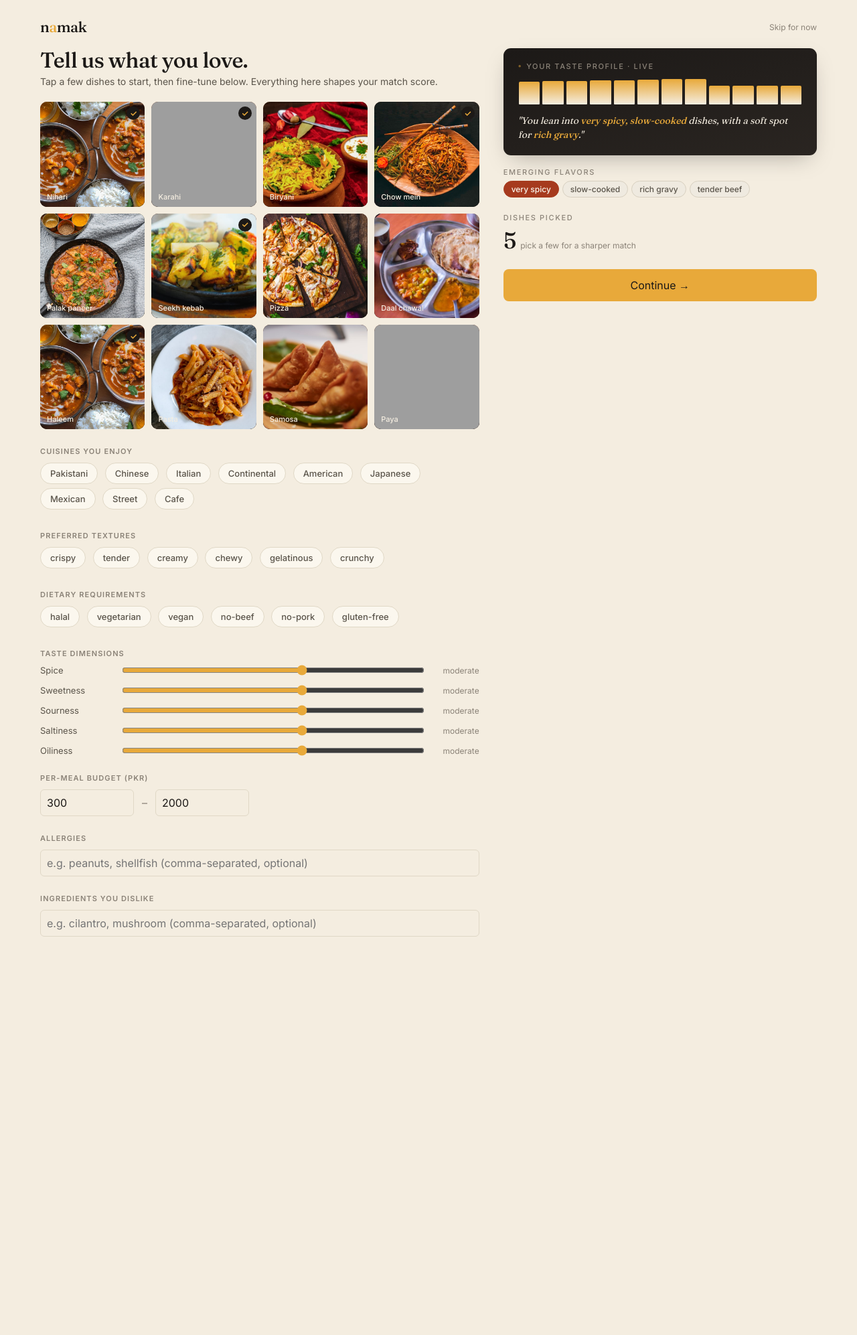
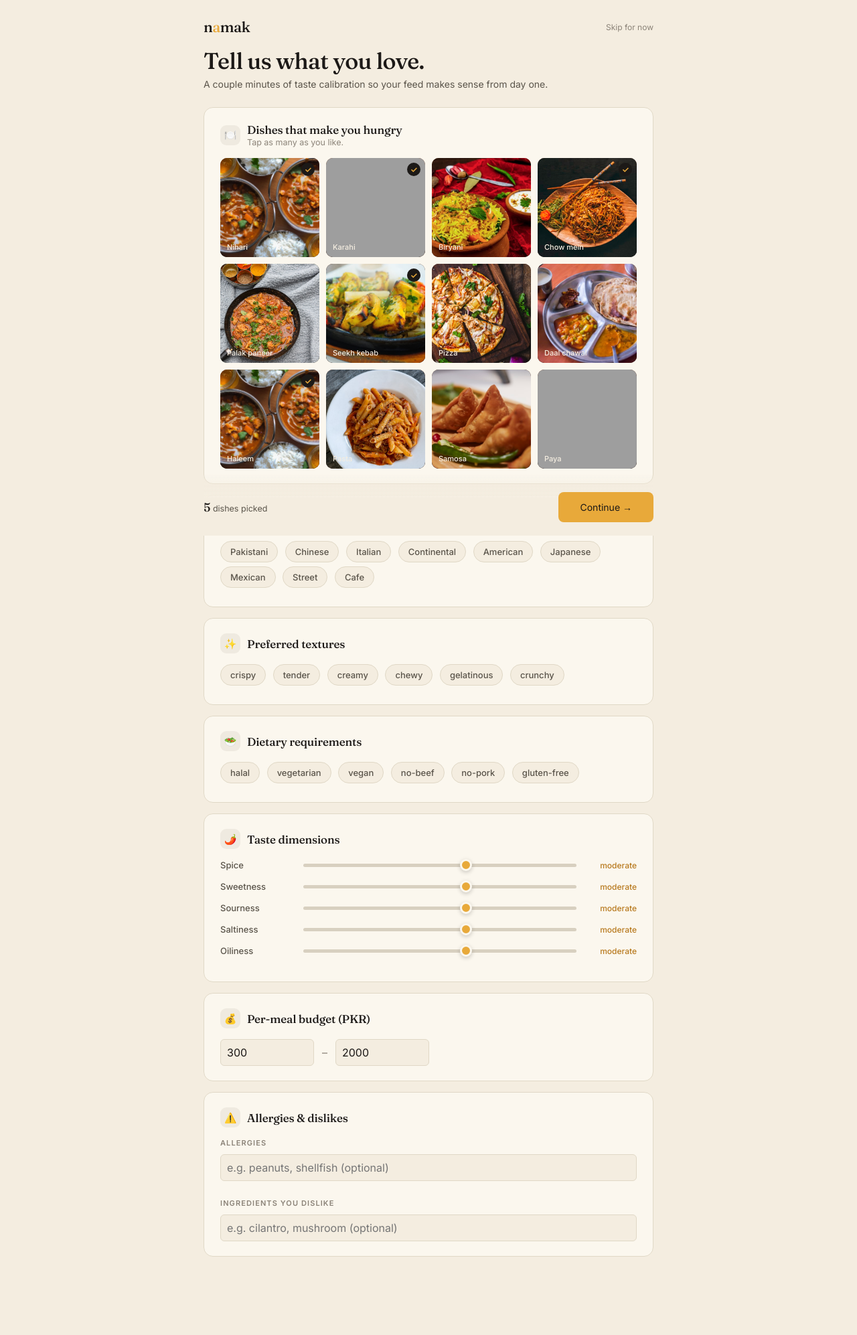
Before and after one commit to Ghanwa-Siddiqui/food-palate-recommendation, a FastAPI app: page /app/onboarding in a window 1280 px wide. Shown: the whole page at 67% size. Before the commit the page ends 1399 px from the top, so only its background shows below. Run offline with FastAPI, Linux system fonts and the light colour scheme; grey boxes are pictures that could not be loaded.

Commit message:
Onboarding: drop the fake live-preview card, redesign as a clean preferences form
Per explicit request: remove the "taste profile - live" card, vector
bars, narrative sentence, and "emerging flavors" chips entirely — it was
a gimmick, not something the user wanted on this page. Also asked for a
more attractive, smoother, better-themed UI.

- Removed the two-column split and the whole preview sidebar. This is now
  a single, well-organized preferences form: each question (dishes,
  cuisines, textures, dietary, taste sliders, budget, allergies/dislikes)
  is its own card with an icon, title, and consistent spacing.
- Custom-styled range sliders (colored thumb, smooth hover scale) instead
  of unstyled OS-default sliders.
- Chip choices get a lift + shadow on hover/select instead of a flat
  color swap, for a more tactile feel.
- Sticky bottom action bar (pick count + Continue) that stays reachable
  while scrolling the now-longer single-column form, with a soft
  gradient fade instead of a hard cutoff.
- Staggered fade-up entrance per section card, gated behind
  prefers-reduced-motion.
- Deleted the now-unused hash/bar/narrative JS (~70 lines) along with the
  markup it drove.

Verified end-to-end again after the rewrite (IDs changed structurally):
submitted Italian cuisine, halal, oiliness=1, budget 250-1200, disliked
"olives" through the real UI, fetched the created user's record, all
fields match exactly. 33/33 tests pass.

```diff
--- a/app/static/namak.css
+++ b/app/static/namak.css
@@ -212,19 +212,46 @@ a:focus-visible,button:focus-visible,input:focus-visible,.dish:focus-visible{
 .feed-input:focus{outline:2px solid var(--saffron);outline-offset:1px}
 .feed-check{font-size:12px;color:var(--stone-2);display:flex;gap:7px;align-items:center}
 
-/* Onboarding form fields (cuisines/textures/dietary chips, taste sliders,
-   budget range, free-text allergies/dislikes) */
+/* Onboarding preferences form */
+.pref-shell{max-width:720px;margin:0 auto;}
+.pref-card{background:var(--bone);border:0.5px solid var(--line);border-radius:14px;padding:22px 24px;margin-bottom:16px;transition:box-shadow .2s ease,border-color .2s ease;}
+.pref-card:focus-within,.pref-card:hover{border-color:var(--line-2);box-shadow:0 6px 20px -10px rgba(28,25,23,.15);}
+.pref-card-head{display:flex;align-items:center;gap:10px;margin-bottom:16px;}
+.pref-icon{width:30px;height:30px;border-radius:9px;display:flex;align-items:center;justify-content:center;font-size:15px;flex-shrink:0;background:var(--cream-2);}
+.pref-title{font-family:var(--serif);font-size:17px;font-weight:500;letter-spacing:-0.01em;}
+.pref-sub{font-size:12.5px;color:var(--stone);margin-top:1px;}
+
 .field-section{margin-top:26px;}
 .field-section legend,.field-section .field-label{font-size:11px;letter-spacing:0.1em;text-transform:uppercase;color:var(--stone);font-weight:600;margin-bottom:10px;display:block;}
-.chip-choice{display:inline-flex;align-items:center;font-size:13px;padding:7px 14px;border-radius:20px;background:var(--bone);color:var(--stone-2);font-weight:500;margin:0 6px 6px 0;border:1px solid var(--line);cursor:pointer;user-select:none;transition:background .12s ease,color .12s ease,border-color .12s ease;}
-.chip-choice:hover{border-color:var(--saffron);}
-.chip-choice.on{background:var(--saffron);color:var(--ink);border-color:var(--saffron);}
-.slider-row{display:grid;grid-template-columns:110px 1fr 70px;align-items:center;gap:12px;margin-bottom:14px;}
-.slider-row label{font-size:13px;color:var(--stone-2);}
-.slider-row input[type="range"]{width:100%;accent-color:var(--saffron);}
-.slider-row output{font-size:12px;color:var(--stone);text-align:right;}
+.chip-choice{display:inline-flex;align-items:center;font-size:13px;padding:7px 14px;border-radius:20px;background:var(--cream);color:var(--stone-2);font-weight:500;margin:0 6px 6px 0;border:1px solid var(--line);cursor:pointer;user-select:none;transition:background .15s ease,color .15s ease,border-color .15s ease,transform .1s ease;}
+.chip-choice:hover{border-color:var(--saffron);transform:translateY(-1px);}
+.chip-choice:active{transform:translateY(0) scale(.97);}
+.chip-choice.on{background:var(--saffron);color:var(--ink);border-color:var(--saffron);box-shadow:0 3px 10px -4px rgba(232,169,58,.6);}
+
+.slider-row{display:grid;grid-template-columns:110px 1fr 76px;align-items:center;gap:14px;margin-bottom:16px;}
+.slider-row label{font-size:13px;color:var(--stone-2);font-weight:500;}
+.slider-row output{font-size:12px;color:var(--saffron-d);text-align:right;font-weight:500;}
+input[type="range"].pref-range{-webkit-appearance:none;appearance:none;width:100%;height:5px;border-radius:3px;background:var(--line-2);outline:none;cursor:pointer;}
+input[type="range"].pref-range::-webkit-slider-thumb{-webkit-appearance:none;width:18px;height:18px;border-radius:50%;background:var(--saffron);border:3px solid var(--bone);box-shadow:0 2px 6px rgba(0,0,0,.2);cursor:pointer;transition:transform .12s ease;}
+input[type="range"].pref-range::-webkit-slider-thumb:hover{transform:scale(1.15);}
+input[type="range"].pref-range::-moz-range-thumb{width:18px;height:18px;border-radius:50%;background:var(--saffron);border:3px solid var(--bone);box-shadow:0 2px 6px rgba(0,0,0,.2);cursor:pointer;}
+
 .budget-row{display:flex;gap:12px;align-items:center;}
 .budget-row .feed-input{max-width:140px;}
+
+.sticky-continue{position:sticky;bottom:0;padding:28px 0 20px;margin-top:8px;background:linear-gradient(180deg,transparent 0%,var(--cream) 40%);}
+.sticky-continue-inner{display:flex;align-items:center;justify-content:space-between;gap:16px;flex-wrap:wrap;}
+
+@media (prefers-reduced-motion: no-preference){
+  .pref-card{animation:namakFadeUp .45s ease both;}
+  .pref-card:nth-of-type(1){animation-delay:.02s;}
+  .pref-card:nth-of-type(2){animation-delay:.06s;}
+  .pref-card:nth-of-type(3){animation-delay:.10s;}
+  .pref-card:nth-of-type(4){animation-delay:.14s;}
+  .pref-card:nth-of-type(5){animation-delay:.18s;}
+  .pref-card:nth-of-type(6){animation-delay:.22s;}
+  .pref-card:nth-of-type(7){animation-delay:.26s;}
+}
 .feed-state{border:1px solid var(--line);border-radius:12px;padding:32px;background:var(--cream);text-align:center}
 .feed-state h2{font-family:var(--serif);font-size:22px;font-weight:500;margin:8px auto 18px;max-width:540px}
 .feed-state-validation_error,.feed-state-backend_error,.feed-state-unavailable{border-color:#c99d8f}
--- a/app/templates/namak/onboarding.html
+++ b/app/templates/namak/onboarding.html
@@ -1,30 +1,40 @@
 {% extends "namak/base.html" %}
 {% block title %}Build your taste profile — namak{% endblock %}
 {% block body %}
-<div class="container" style="padding:26px clamp(16px,5vw,40px) 48px;">
+<div class="pref-shell" style="padding:26px clamp(16px,5vw,24px) 8px;">
   <div class="flex-b mb-18" style="flex-wrap:wrap;gap:10px;">
     <a class="brand" href="/app">n<em>a</em>mak</a>
     <div style="font-size:12px;color:var(--stone);"><a href="/app/feed">Skip for now</a></div>
   </div>
   <div id="onboardError" class="chip hot" style="display:none;margin-bottom:16px;"></div>
 
-  <div class="split even onboard-split">
+  <h2 style="font-family:var(--serif);font-size:clamp(26px,4vw,34px);font-weight:500;margin:0 0 6px;line-height:1.15;letter-spacing:-0.02em;">Tell us what you love.</h2>
+  <p style="font-size:14px;color:var(--stone-2);margin:0 0 26px;">A couple minutes of taste calibration so your feed makes sense from day one.</p>
+
+  <div class="pref-card">
+    <div class="pref-card-head">
+      <span class="pref-icon">🍽️</span>
       <div>
-      <h2 style="font-family:var(--serif);font-size:32px;font-weight:500;margin:0 0 6px;line-height:1.1;letter-spacing:-0.02em;">Tell us what you love.</h2>
-      <p style="font-size:14px;color:var(--stone-2);margin:0 0 22px;">Tap a few dishes to start, then fine-tune below. Everything here shapes your match score.</p>
-
+        <div class="pref-title">Dishes that make you hungry</div>
+        <div class="pref-sub">Tap as many as you like.</div>
+      </div>
+    </div>
     <div class="grid-4" id="tileGrid" style="gap:10px;">
       {% for d in dish_tiles %}
-        <div class="dish {{ d.klass }}{{ ' check' if d.picked else '' }}" data-name="{{ d.name }}" data-tags="{{ d.tags | join(',') }}" onclick="toggleTile(this)" style="aspect-ratio:1;">
+      <div class="dish {{ d.klass }}{{ ' check' if d.picked else '' }}" data-name="{{ d.name }}" onclick="toggleTile(this)" style="aspect-ratio:1;">
         <img src="{{ d.img }}" onerror="this.style.display='none'"/>
         <div class="grad"></div>
         <div class="lab" style="padding:8px 10px;font-size:11px;">{{ d.name }}</div>
       </div>
       {% endfor %}
     </div>
+  </div>
 
-      <div class="field-section">
-        <span class="field-label">Cuisines you enjoy</span>
+  <div class="pref-card">
+    <div class="pref-card-head">
+      <span class="pref-icon">🌍</span>
+      <div class="pref-title">Cuisines you enjoy</div>
+    </div>
     <div id="cuisineChoices">
       {% for c in cuisines %}
       <span class="chip-choice" data-value="{{ c }}" onclick="toggleChoice(this)">{{ c }}</span>
@@ -32,8 +42,11 @@
     </div>
   </div>
 
-      <div class="field-section">
-        <span class="field-label">Preferred textures</span>
+  <div class="pref-card">
+    <div class="pref-card-head">
+      <span class="pref-icon">✨</span>
+      <div class="pref-title">Preferred textures</div>
+    </div>
     <div id="textureChoices">
       {% for t in textures %}
       <span class="chip-choice" data-value="{{ t }}" onclick="toggleChoice(this)">{{ t }}</span>
@@ -41,8 +54,11 @@
     </div>
   </div>
 
-      <div class="field-section">
-        <span class="field-label">Dietary requirements</span>
+  <div class="pref-card">
+    <div class="pref-card-head">
+      <span class="pref-icon">🥗</span>
+      <div class="pref-title">Dietary requirements</div>
+    </div>
     <div id="dietaryChoices">
       {% for d in dietary %}
       <span class="chip-choice" data-value="{{ d }}" onclick="toggleChoice(this)">{{ d }}</span>
@@ -50,8 +66,11 @@
     </div>
   </div>
 
-      <div class="field-section">
-        <span class="field-label">Taste dimensions</span>
+  <div class="pref-card">
+    <div class="pref-card-head">
+      <span class="pref-icon">🌶️</span>
+      <div class="pref-title">Taste dimensions</div>
+    </div>
     {% set dims = [
       ("spicePref", "Spice"), ("sweetPref", "Sweetness"),
       ("sourPref", "Sourness"), ("saltPref", "Saltiness"),
@@ -60,15 +79,18 @@
     {% for id, label in dims %}
     <div class="slider-row">
       <label for="{{ id }}">{{ label }}</label>
-          <input type="range" id="{{ id }}" min="0" max="5" value="3"
+      <input type="range" class="pref-range" id="{{ id }}" min="0" max="5" value="3"
              oninput="document.getElementById('{{ id }}Out').textContent=['none','very light','light','moderate','strong','very strong'][this.value]">
       <output id="{{ id }}Out">moderate</output>
     </div>
     {% endfor %}
   </div>
 
-      <div class="field-section">
-        <span class="field-label">Per-meal budget (PKR)</span>
+  <div class="pref-card">
+    <div class="pref-card-head">
+      <span class="pref-icon">💰</span>
+      <div class="pref-title">Per-meal budget (PKR)</div>
+    </div>
     <div class="budget-row">
       <input type="number" id="budgetMin" class="feed-input" min="0" step="50" value="300" placeholder="Min">
       <span style="color:var(--stone);">–</span>
@@ -76,50 +98,30 @@
     </div>
   </div>
 
-      <div class="field-section">
+  <div class="pref-card">
+    <div class="pref-card-head">
+      <span class="pref-icon">⚠️</span>
+      <div class="pref-title">Allergies &amp; dislikes</div>
+    </div>
+    <div class="field-section" style="margin-top:4px;">
       <span class="field-label">Allergies</span>
-        <input type="text" id="allergiesInput" class="feed-input" placeholder="e.g. peanuts, shellfish (comma-separated, optional)">
+      <input type="text" id="allergiesInput" class="feed-input" placeholder="e.g. peanuts, shellfish (optional)">
     </div>
-
     <div class="field-section">
       <span class="field-label">Ingredients you dislike</span>
-        <input type="text" id="dislikedInput" class="feed-input" placeholder="e.g. cilantro, mushroom (comma-separated, optional)">
+      <input type="text" id="dislikedInput" class="feed-input" placeholder="e.g. cilantro, mushroom (optional)">
     </div>
   </div>
 
-    <div>
-      <div class="card dark taste-card">
-        <div class="eyebrow">Your taste profile · live</div>
-        <div class="vec dk" id="vecBars" style="margin:10px 0 14px;"></div>
-        <div id="profileNarrative" style="font-family:var(--serif);font-style:italic;font-size:14px;line-height:1.5;color:var(--cream);"></div>
-      </div>
-
-      <div class="mt-18">
-        <div class="eyebrow">Emerging flavors</div>
-        <div id="flavorChips"></div>
-      </div>
-
-      <div class="mt-18">
-        <div class="eyebrow">Dishes picked</div>
-        <div style="display:flex;align-items:baseline;gap:6px;"><span id="pickCount" style="font-family:var(--serif);font-size:34px;font-weight:500;">{{ picked_count }}</span><span style="font-size:12px;color:var(--stone);">pick a few for a sharper match</span></div>
-      </div>
-
-      <button type="button" id="continueBtn" class="btn btn-p" style="display:block;width:100%;margin-top:22px;padding:14px;text-align:center;border:none;font:inherit;cursor:pointer;">Continue →</button>
+  <div class="sticky-continue">
+    <div class="sticky-continue-inner">
+      <div style="font-size:12.5px;color:var(--stone-2);"><span id="pickCount" style="font-family:var(--serif);font-size:18px;font-weight:500;color:var(--ink);">{{ picked_count }}</span> dishes picked</div>
+      <button type="button" id="continueBtn" class="btn btn-p" style="padding:14px 32px;border:none;font:inherit;font-size:14px;cursor:pointer;">Continue →</button>
     </div>
   </div>
 </div>
 
 <script>
-  var BAR_COUNT = 12;
-
-  // Small deterministic hash so the same set of picks always produces the
-  // same bar heights (stable/reproducible, not random jitter on every render).
-  function hash(str) {
-    var h = 0;
-    for (var i = 0; i < str.length; i++) { h = (h * 31 + str.charCodeAt(i)) | 0; }
-    return Math.abs(h);
-  }
-
   function pickedTiles() {
     return Array.from(document.querySelectorAll('#tileGrid .dish.check'));
   }
@@ -132,69 +134,14 @@
     return Array.from(document.querySelectorAll('#' + containerId + ' .chip-choice.on')).map(function (el) { return el.dataset.value; });
   }
 
-  function renderVecBars(tiles) {
-    var container = document.getElementById('vecBars');
-    var heights = new Array(BAR_COUNT).fill(0);
-    tiles.forEach(function (tile) {
-      var name = tile.dataset.name;
-      for (var i = 0; i < BAR_COUNT; i++) {
-        heights[i] += hash(name + ':' + i) % 100;
-      }
-    });
-    var max = Math.max.apply(null, heights.concat([1]));
-    container.innerHTML = heights.map(function (h) {
-      var pct = tiles.length ? Math.round(18 + (h / max) * 77) : 8;
-      return '<i style="height:' + pct + '%"></i>';
-    }).join('');
+  function toggleTile(el){
+    el.classList.toggle('check');
+    document.getElementById('pickCount').textContent = pickedTiles().length;
   }
 
-  function renderFlavorsAndNarrative(tiles) {
-    var counts = {};
-    tiles.forEach(function (tile) {
-      (tile.dataset.tags || '').split(',').filter(Boolean).forEach(function (tag) {
-        counts[tag] = (counts[tag] || 0) + 1;
-      });
-    });
-    var ranked = Object.keys(counts).sort(function (a, b) { return counts[b] - counts[a]; });
-
-    var chipsEl = document.getElementById('flavorChips');
-    var narrativeEl = document.getElementById('profileNarrative');
-
-    if (ranked.length === 0) {
-      chipsEl.innerHTML = '<span class="chip">Tap a few dishes to see this build</span>';
-      narrativeEl.innerHTML = '"Your taste profile starts here — tap a few dishes and we\'ll tell you what you lean into."';
-      return;
-    }
-
-    var top = ranked.slice(0, 4);
-    chipsEl.innerHTML = top.map(function (tag, i) {
-      return '<span class="chip' + (i === 0 ? ' hot' : '') + '">' + tag + '</span>';
-    }).join('');
-
-    var lead = top.slice(0, 2).join(', ');
-    var soft = ranked.length > 2 ? ranked[2] : null;
-    narrativeEl.innerHTML = '"You lean into <span class="k-sf">' + lead + '</span> dishes'
-      + (soft ? ', with a soft spot for <span class="k-sf">' + soft + '</span>' : '')
-      + '."';
-  }
-
-  function updateProfile() {
-    var tiles = pickedTiles();
-    document.getElementById('pickCount').textContent = tiles.length;
-    renderVecBars(tiles);
-    renderFlavorsAndNarrative(tiles);
-  }
-
-  function toggleTile(el){
-    el.classList.toggle('check');
-    updateProfile();
-  }
-
-  updateProfile();
-
-  // Submits everything the real Personalization Engine onboarding endpoint
-  // needs — dish taps, cuisines, textures, dietary, taste sliders, budget,
-  // allergies, dislikes — then sends the browser to that user's live feed.
+  // Submits every preference on this page — dish taps, cuisines, textures,
+  // dietary, taste sliders, budget, allergies, dislikes — to the real
+  // /onboarding endpoint, then routes to that user's live feed.
   document.getElementById('continueBtn').addEventListener('click', async function () {
     const btn = this;
     const errEl = document.getElementById('onboardError');
```
Lines whose indentation alone changed are shown as unchanged.
